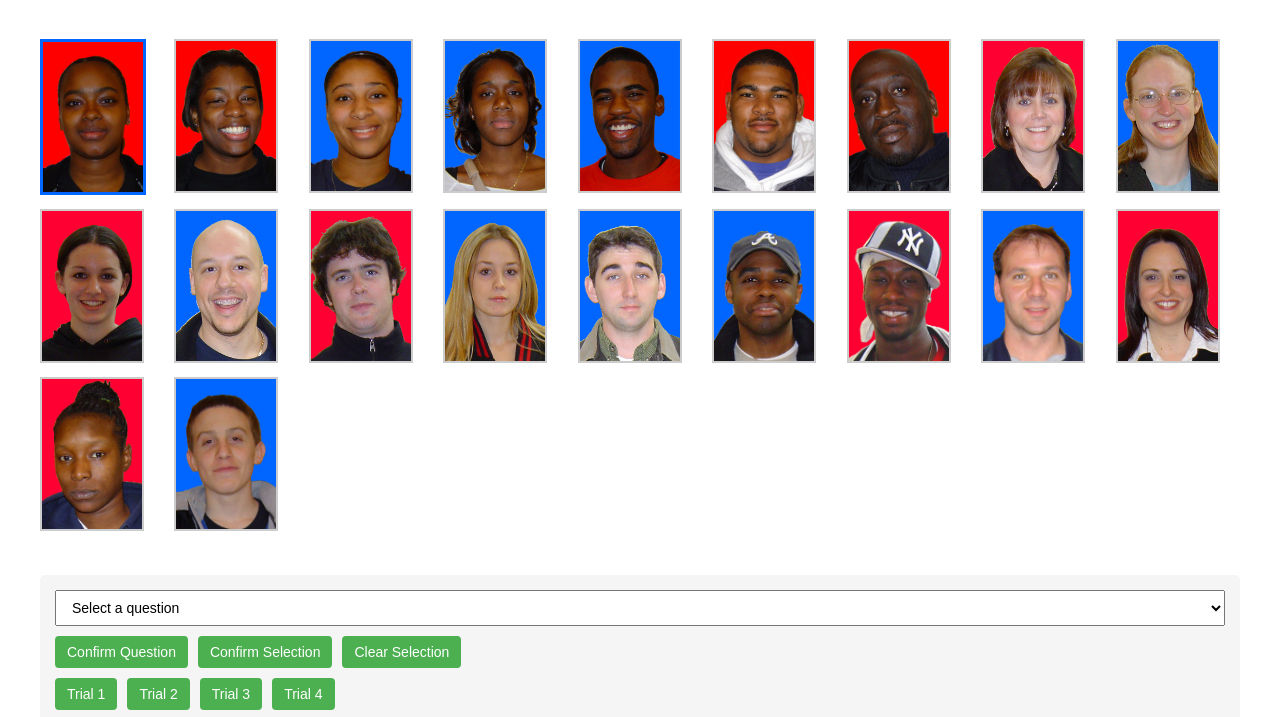
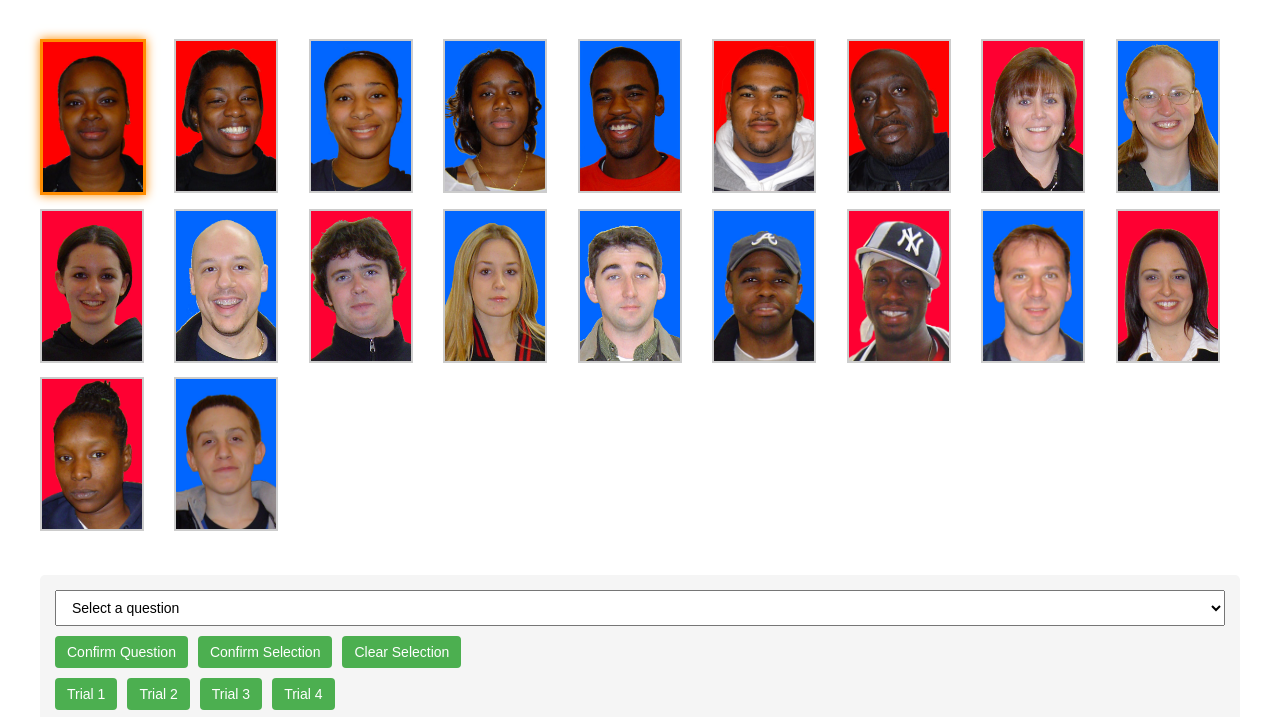
Before and after one commit to Fil280485/guess_who_game, a plain HTML site: page guess_who.html in a window 1280 px wide. Both pictures are taken after a click on the picture 92 px from the left and 196 px from the top of the page. Shown: the part 81-798 px from the top of the page. Drawn offline with Linux system fonts and the light colour scheme.

Commit message:
Change selected character border color to orange

```diff
--- a/guess_who.html
+++ b/guess_who.html
@@ -31,8 +31,9 @@
             transition: border-color 0.3s;
         }
         .character-img.selected {
-            border-color: #0066ff;
+            border-color: #ff8c00;
             border-width: 3px;
+            box-shadow: 0 0 10px #ff8c00;
         }
         .controls {
             display: flex;
```
